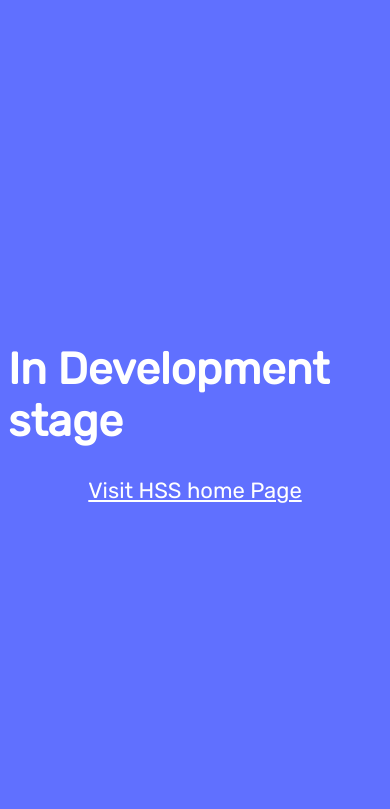
After one commit to cibi-p/HSS, a PHP site: page /development.html in a window 390 px wide. The commit adds this page. Shown: the top 809 px of the page. Run offline with PHP 8.4, Linux system fonts and the light colour scheme.

Commit message:
created in development page, change the footer resposive font size

```diff
--- /dev/null
+++ b/Html/development.html
@@ -0,0 +1,26 @@
+<!DOCTYPE html>
+<html>
+    <head>
+        <title>In development stage</title>
+        <style>
+            @import url('https://fonts.googleapis.com/css2?family=Rubik&display=swap');
+            body{
+                display:flex;
+                flex-direction:column;
+                justify-content:center;
+                align-items:center;
+                height:95vh;
+                font-size:22px;
+                background-color:#6070FF;
+            }
+            body *{
+                font-family: 'Rubik', sans-serif;
+                color:white;
+            }
+        </style>
+    </head>
+    <body>
+        <h1>In Development stage</h1>
+        <a href="index.html">Visit HSS home Page</a>
+    </body>
+</html>
```
Also changed, not shown: Html/index.css (+11 -2 lines), Html/index.html (+9 -9 lines).
